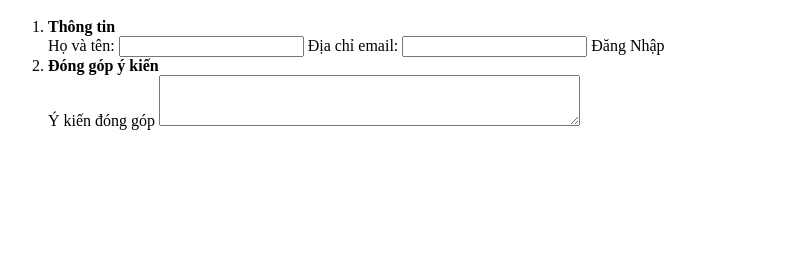
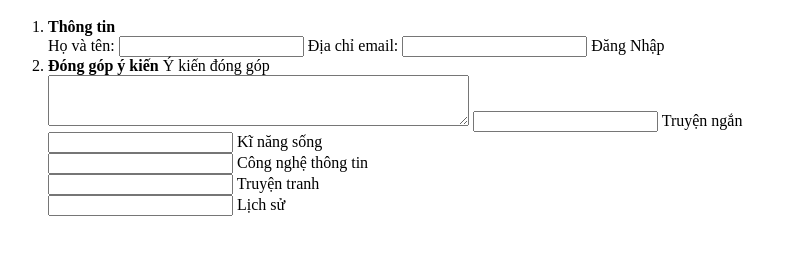
Before and after one commit to NhatVuong123/Vuong12A, a plain HTML site: page form.html in a window 1280 px wide. Shown: the part 48-302 px from the top of the page, without its empty margins (0-797 px from the left). Drawn offline with Linux system fonts and the light colour scheme.

Commit message:
Update form.html

```diff
--- a/form.html
+++ b/form.html
@@ -10,9 +10,16 @@
         <lable> Họ và tên: </lable> <input type="text" id="username" name="username"
       <lable> Địa chỉ email: </lable> <input type="email" id="email" name="email"
       <button type="submit" onclick=login()> Đăng Nhập </button>
-      <li> <b> Đóng góp ý kiến </b></li>
-        <label> Ý kiến đóng góp </label>
-      <textarea id="yk" name="yk" rows="3" cols="50"></textarea></ol>
+      <li> <b> Đóng góp ý kiến </b>
+        <label> Ý kiến đóng góp </label><br>
+      <textarea id="yk" name="yk" rows="3" cols="50"></textarea>
+      <input type id="tn" ="checkbox" name= "chkTruyenNgan"> Truyện ngắn <br>
+      <input type id="kn" ="checkbox" name= "chkKiNang"> Kĩ năng sống <br>
+      <input type id="cntt" ="checkbox" name= "chkCNTT"> Công nghệ thông tin <br>
+      <input type id="tt" ="checkbox" name= "chkTruyenTranh"> Truyện tranh <br>
+      <input type id="ls" ="checkbox" name= "chkLichSu"> Lịch sử <br>
+      </li>
+      </ol>
     </form>
   </body>
 </html>
```
